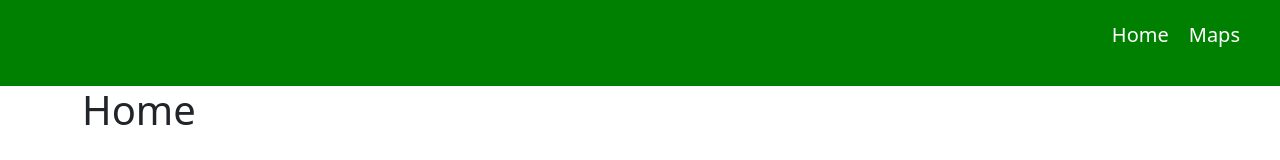
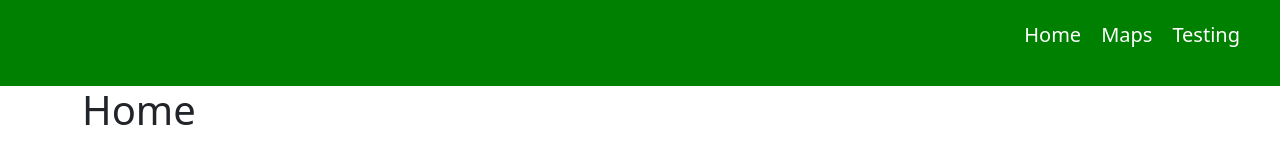
Before and after one commit to eclouw/Capstone-NPIP, a React (Create React App) app: page / in a window 1280 px wide. Shown: the top 160 px of the page. Built offline with nearby package versions, Linux system fonts and the light colour scheme.

Commit message:
Added comments and removed unneeded file

```diff
--- a/src/App.js
+++ b/src/App.js
@@ -227,9 +227,7 @@ function App() {
 
   //The HTML elemts to display
   return (<div className='App'>
-    <div>
-    <NavBar/>
-    </div>
+
     <div style={{margin:20}}><input type={Text} name="country1" labelText='Country 1' value={country1Input} onChange={setCountry1}/></div>
     <div style={{margin:20}}><input type={Text} name="country2" labelText='Country 2' value={country2Input} onChange={setCountry2}/></div>
     <div style={{margin:20}}><Button buttonType = 'btn btn-primary' onClick={fetchData}>
--- a/src/components/BarChart.js
+++ b/src/components/BarChart.js
@@ -6,8 +6,6 @@ import { Chart as ChartJS } from 'chart.js';
 
 //Bar chart from Chart.js
 function BarChart({chartData}){
-
-
   return (
     <Bar data={chartData} options={{ maintainAspectRatio: false }}/>
   )
--- a/src/components/Button.tsx
+++ b/src/components/Button.tsx
@@ -1,11 +1,12 @@
 import React, { ReactNode } from "react";
 
+//Parameters
 interface Props{
     children: ReactNode;
     buttonType: string;
     onClick: () => void;
 }
-
+//A button that can take a function when it is clicked
 const Button = ({children, buttonType, onClick}: Props) => {
     return (
         <button type = "button" className={buttonType} onClick={onClick}>{children}</button>
--- a/src/components/InputField.tsx
+++ b/src/components/InputField.tsx
@@ -1,10 +1,12 @@
 import React from 'react'
 
+//Parameters
 interface Props{
     labelText: string;
     name:string;
 }
 
+//An inputfield that can have a name for id purposes and text
 const InputField = ({labelText, name} : Props) => {
   return (
     <>
--- a/src/components/LineChart.js
+++ b/src/components/LineChart.js
@@ -4,7 +4,7 @@ import {Line} from 'react-chartjs-2';
 import { Chart as ChartJS } from 'chart.js';
 
 
-
+//Line chart from chart.js
 function LineChart({chartData}){
 
 
--- a/src/components/NavBar.js
+++ b/src/components/NavBar.js
@@ -2,6 +2,7 @@ import React from "react";
 import './navBar.css'
 import { Link } from "react-router-dom";
 
+//The navbar to navigate between different pages
 function NavBar(){
   return (
     <div class="navbar">
@@ -9,6 +10,7 @@ function NavBar(){
         <ul>
           <li><Link to="/">Home</Link></li>
           <li><Link to="/PageGoogleMaps">Maps</Link></li>
+          <li><Link to="/App">Testing</Link></li>
         </ul>
       </nav>
     </div>
--- a/src/components/Pages/PageGoogleMaps.js
+++ b/src/components/Pages/PageGoogleMaps.js
@@ -1,6 +1,8 @@
 import GMap from '../GMap.tsx';
 import NavBar from '../NavBar.js';
 import React from 'react';
+
+//Page for displaying the google map, going to be used for more functional things later once data is ready
 function PageGoogleMaps(){
     return (
         <>
--- a/src/components/Pages/PageHome.js
+++ b/src/components/Pages/PageHome.js
@@ -4,7 +4,7 @@ import NavBar from "../NavBar.js";
 
 
 
-
+//The home page, need to put things in here
 function PageHome(){
     return (
         <>
--- a/src/components/Pages/PageRoutes.js
+++ b/src/components/Pages/PageRoutes.js
@@ -2,7 +2,10 @@ import NavBar from "../NavBar";
 import PageGoogleMaps from "./PageGoogleMaps";
 import PageHome from "./PageHome";
 import { Route, Routes } from "react-router-dom";
+import App from "../../App";
 
+//Manages all the routing between pages
+//The route to app below is just for testing things
 function PageRoutes(){
     return (
         <>
@@ -11,6 +14,7 @@ function PageRoutes(){
             <Routes>
                 <Route path="/" element={<PageHome/>} />
                 <Route path="/PageGoogleMaps" element={<PageGoogleMaps/>} />
+                <Route path="/App" element={<App/>} />
             </Routes>
         </div>
         </>
```
Also changed, not shown: src/routes/routes.jsx (deleted).
